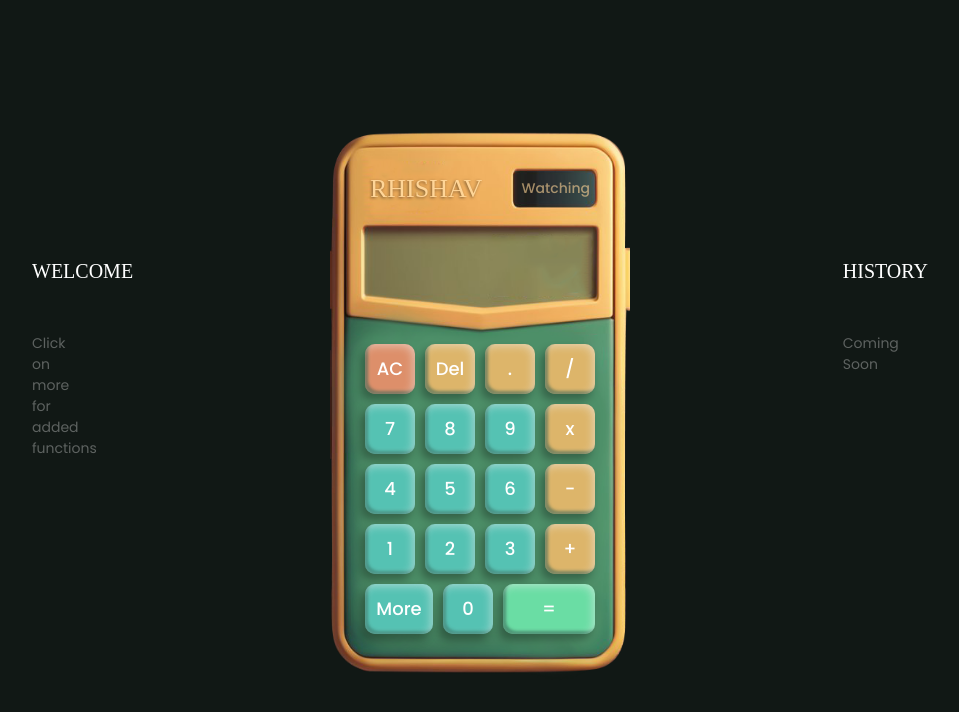
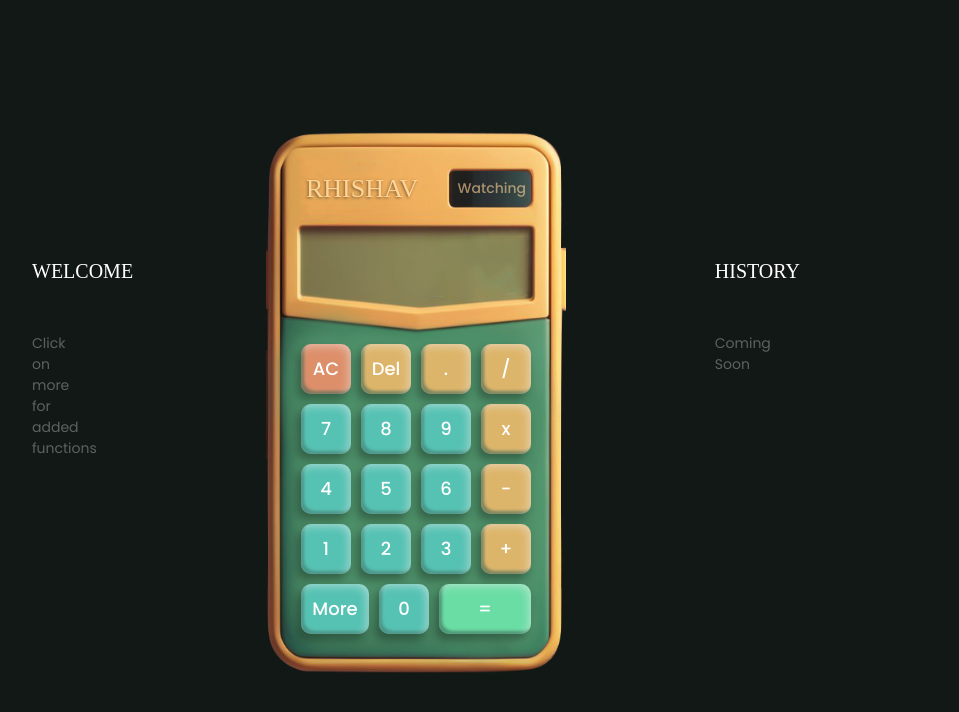
Before and after one commit to Rhishavhere/Calculator, a plain HTML site: page index.html in a window 1280 px wide. Shown: the whole page, without its empty margins (224-1183 px from the left). Drawn offline with Linux system fonts and the light colour scheme; a web font is replaced by a local one.

Commit message:
small changes

```diff
--- a/styles/index.css
+++ b/styles/index.css
@@ -15,6 +15,8 @@
 }
 .left{
   margin-left:10%;
+  margin-right:10%;
+  padding-right:10%;
   position:absolute;
   z-index:100;
   color:white;
@@ -33,6 +35,7 @@
 }
 .right{
   margin-left:10%;
+  margin-right:10%;
   position:absolute;
   z-index:100;
   color:white;
@@ -50,7 +53,6 @@
 
 }
 .calculator{
-  margin-left:10%;
   width:300px;
   height:600px;
   background-image: url("../images/calculator.png");
```
